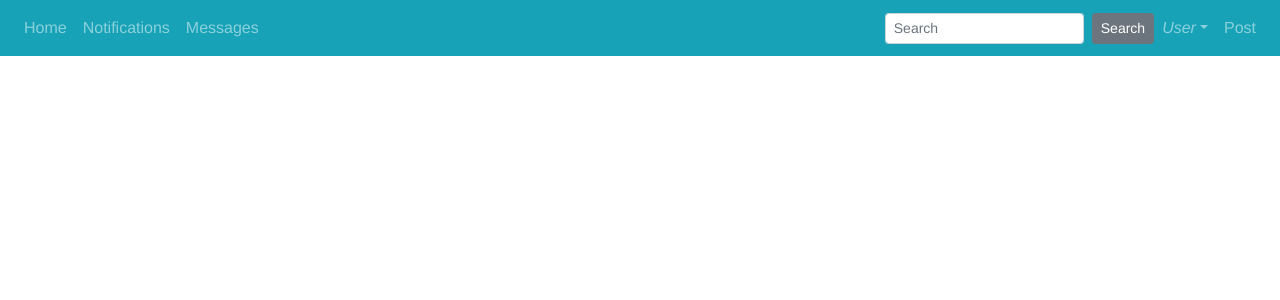
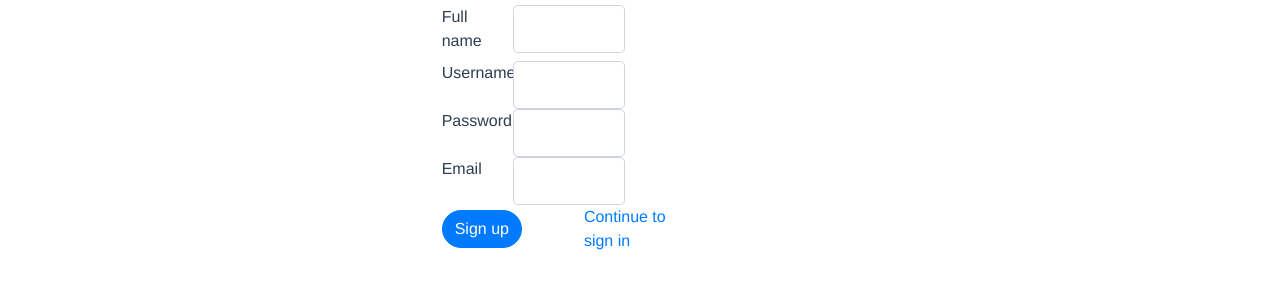
Before and after one commit to yasarb/yatc-web, a Vue app: page /signup in a window 1280 px wide. Shown: the top 300 px of the page. Built offline with nearby package versions, Linux system fonts and the light colour scheme.

Commit message:
Add initial signup view

```diff
--- a/src/App.vue
+++ b/src/App.vue
@@ -1,6 +1,6 @@
 <template>
   <div id="app">
-    <AppNavbar></AppNavbar>
+    <AppNavbar v-if="!$route.meta.hideNavigation"></AppNavbar>
     <router-view />
   </div>
 </template>
--- a/src/router.js
+++ b/src/router.js
@@ -12,6 +12,12 @@ export default new Router({
       path: '/',
       name: 'home',
       component: Home,
+    },
+    {
+      path: '/signup',
+      name: 'signup',
+      component: () => import('./views/Signup.vue'),
+      meta: { hideNavigation: true },
     },
     {
       path: '/about',
--- /dev/null
+++ b/src/views/Signup.vue
@@ -0,0 +1,61 @@
+<template>
+  <b-container fluid>
+    <b-row align-h="center" align-items="center">
+      <b-col cols="4">
+        <b-row>
+          <b-col cols="2">
+            <label for="fullname">Full name</label>
+          </b-col>
+          <b-col cols="4">
+            <b-form-input size="lg" type="text" id="fullname"></b-form-input>
+          </b-col>
+        </b-row>
+
+        <b-row>
+          <b-col cols="2">
+            <label for="username">Username</label>
+          </b-col>
+          <b-col cols="4">
+            <b-form-input size="lg" type="text" id="username" />
+          </b-col>
+        </b-row>
+
+        <b-row>
+          <b-col cols="2">
+            <label for="password">Password</label>
+          </b-col>
+          <b-col cols="4">
+            <b-form-input size="lg" type="password" id="password" />
+          </b-col>
+        </b-row>
+
+        <b-row>
+          <b-col cols="2">
+            <label for="email">Email</label>
+          </b-col>
+          <b-col cols="4">
+            <b-form-input size="lg" type="email" id="email" />
+          </b-col>
+        </b-row>
+
+        <b-row align-v="center">
+          <b-col cols="4">
+            <b-button pill variant="primary">Sign up</b-button>
+          </b-col>
+          <b-col cols="4">
+            <b-link to="signin">Continue to sign in</b-link>
+          </b-col>
+        </b-row>
+      </b-col>
+    </b-row>
+  </b-container>
+</template>
+
+<script>
+export default {
+  name: 'signup',
+};
+</script>
+
+<style>
+</style>
```
